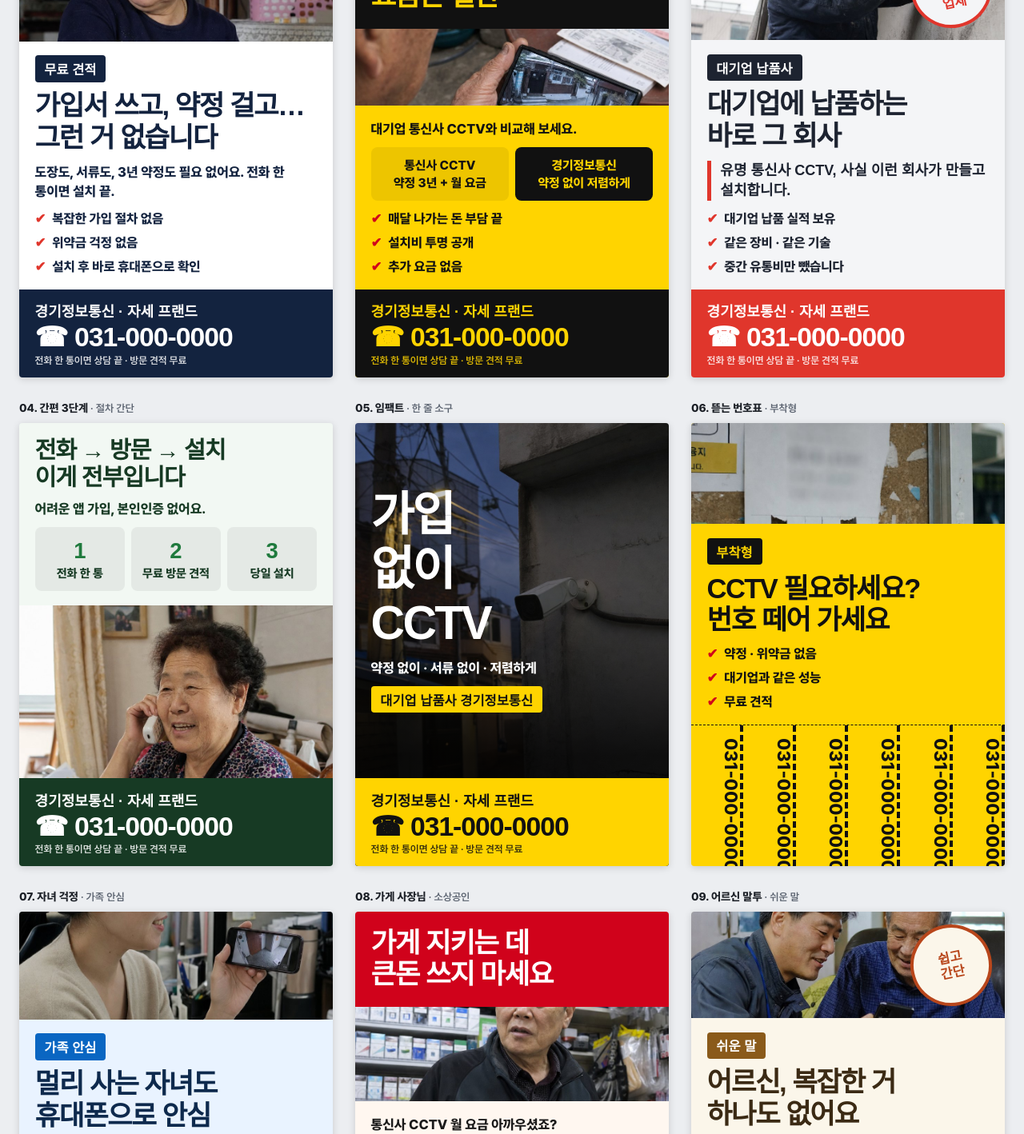
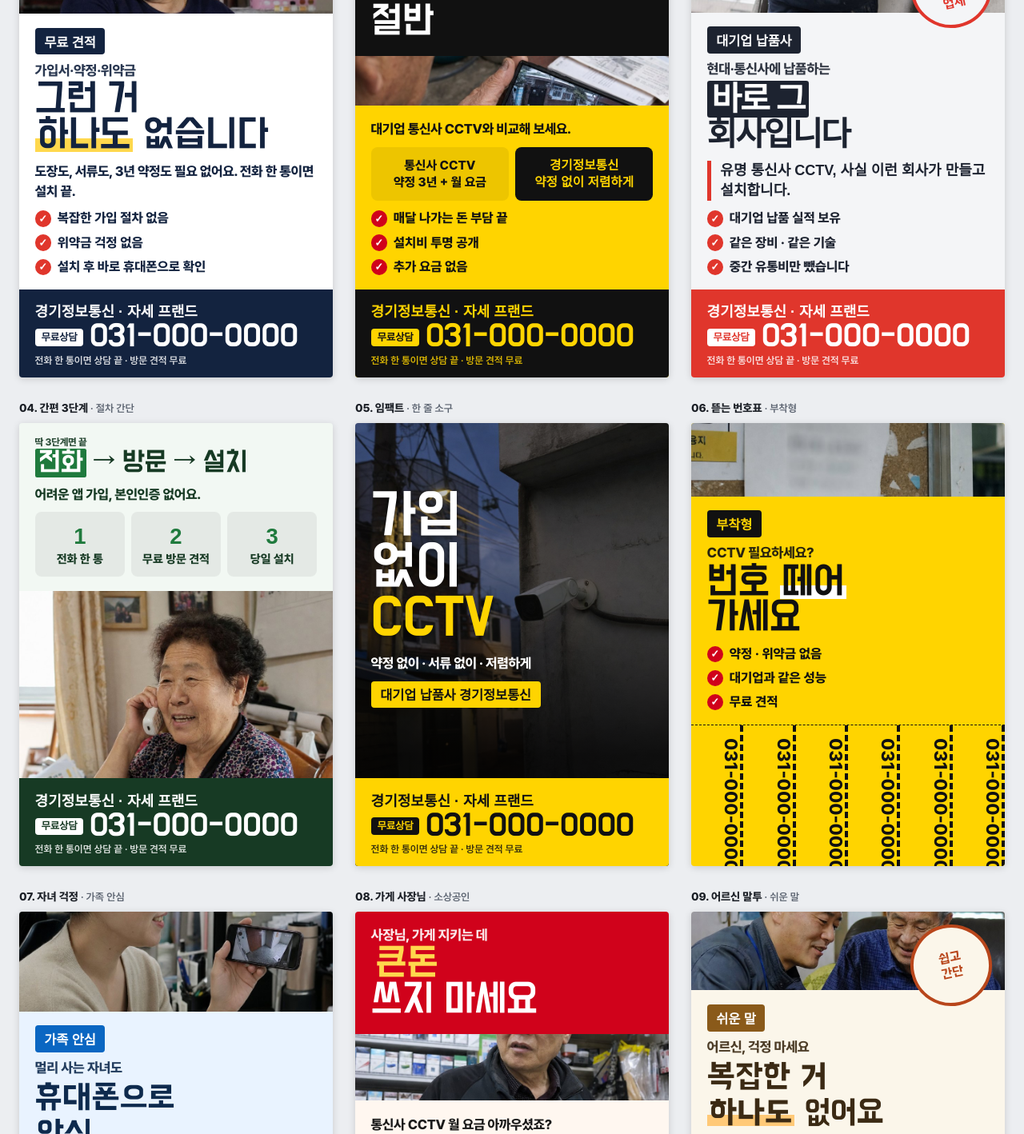
Before and after one commit to kimchoy1207-cloud/binkads, a plain HTML site: page flyers/cctv-flyers.html in a window 1280 px wide. Shown: the part 279-1697 px from the top of the page at 80% size. Drawn offline with Linux system fonts and the light colour scheme; a web font is replaced by a local one.

Commit message:
Flyers: headline typography redesign with display fonts and highlights
Co-Authored-By: Claude Opus 5.5 <noreply@anthropic.com>
Claude-Session: https://claude.ai/code/session_01YbnN135gER7uVHFKBFE4Zq

```diff
--- a/flyers/cctv-flyers.html
+++ b/flyers/cctv-flyers.html
@@ -1,6 +1,8 @@
 <title>경기정보통신 CCTV 전단 시안</title>
 <meta name="claude:viewport-fit-sides" content="cover">
 <style>
+@font-face{font-family:"Dohyeon";src:url(fonts/BMDOHYEON.woff2) format("woff2");font-display:swap}
+@font-face{font-family:"Hanna";src:url(fonts/BMHANNAPro.woff2) format("woff2");font-display:swap}
 @font-face{font-family:"Pretendard";font-weight:600;src:url(fonts/Pretendard-SemiBold.woff2) format("woff2");font-display:swap}
 @font-face{font-family:"Pretendard";font-weight:800;src:url(fonts/Pretendard-ExtraBold.woff2) format("woff2");font-display:swap}
 @font-face{font-family:"Pretendard";font-weight:900;src:url(fonts/Pretendard-Black.woff2) format("woff2");font-display:swap}
@@ -22,7 +24,7 @@ header p{color:var(--muted);margin:0 0 24px;max-width:70ch;line-height:1.6}
 .f .h{font-family:var(--disp);font-weight:900;line-height:1.15;letter-spacing:-.045em;text-wrap:balance;word-break:keep-all}
 .f{word-break:keep-all}
 .f .ph{background-size:cover;background-position:center 42%;flex:1 1 auto;min-height:22cqi}
-.f .ph.short{flex:1 1 0;min-height:18cqi}
+.f .ph.short{flex:1 1 0;min-height:12cqi}
 .f.full{background-size:cover;background-position:center}
 .f.full::before{content:"";position:absolute;inset:0;background:linear-gradient(180deg,rgba(0,0,0,.15) 0%,rgba(0,0,0,.35) 40%,rgba(0,0,0,.85) 75%)}
 .f.full>*{position:relative}
@@ -35,7 +37,7 @@ header p{color:var(--muted);margin:0 0 24px;max-width:70ch;line-height:1.6}
 .f .tel{font-family:var(--disp);font-weight:900;letter-spacing:-.03em;font-size:8.6cqi;line-height:1;white-space:nowrap}
 .f .small{font-size:3.2cqi;opacity:.85}
 .f .body{padding:4.5cqi 5cqi;display:flex;flex-direction:column;gap:2.6cqi;flex-shrink:0}
-.f .big{font-size:8.8cqi}.f .mid{font-size:7.5cqi}.f .sub{font-size:4.3cqi;font-weight:700;line-height:1.45}
+.f .big{font-size:10.5cqi}.f .mid{font-size:7.5cqi}.f .sub{font-size:4.3cqi;font-weight:700;line-height:1.45}
 .f .cam{width:34cqi;align-self:center}
 .f .vs{display:grid;grid-template-columns:1fr 1fr;gap:2cqi;font-size:4cqi;font-weight:700}
 .f .vs div{padding:3cqi;border-radius:2cqi;text-align:center;line-height:1.4}
@@ -48,6 +50,27 @@ header p{color:var(--muted);margin:0 0 24px;max-width:70ch;line-height:1.6}
 .f .steps b{display:block;font-family:var(--disp);font-size:7cqi;color:var(--acc2);font-weight:900}
 .f .tear{flex-shrink:0;display:grid;grid-template-columns:repeat(6,1fr);border-top:.5cqi dashed currentColor;margin-top:auto}
 .f .tear span{writing-mode:vertical-rl;font-size:3cqi;font-weight:700;padding:2cqi 0;border-right:.5cqi dashed currentColor;text-align:center;height:18cqi;overflow:hidden;font-size:2.8cqi!important;line-height:1;white-space:nowrap}
+
+/* 타이포 디자인 */
+.f .h{font-family:var(--hf,"Dohyeon"),"Pretendard",sans-serif;font-weight:var(--hw,400);letter-spacing:var(--hls,-.02em);line-height:1.08}
+.f .h i{display:block;font-style:normal;font-family:"Pretendard",sans-serif;font-weight:800;font-size:.42em;letter-spacing:-.02em;margin-bottom:.35em;opacity:.9}
+.f .h em{font-style:normal;color:var(--acc2)}
+.f[data-hl="marker"] .h em{color:inherit;background:linear-gradient(transparent 58%,var(--mk) 58%,var(--mk) 92%,transparent 92%);padding:0 .06em}
+.f[data-hl="box"] .h em{color:var(--accInk);background:var(--acc);padding:0 .14em;border-radius:.08em;box-decoration-break:clone;-webkit-box-decoration-break:clone}
+.f[data-hl="dot"] .h em{text-emphasis:filled dot var(--acc2);-webkit-text-emphasis:filled dot var(--acc2);text-emphasis-position:over right;-webkit-text-emphasis-position:over}
+.f[data-hl="under"] .h em{text-decoration:underline;text-decoration-color:var(--acc2);text-decoration-thickness:.12em;text-underline-offset:.08em}
+.f.full .h{text-shadow:0 .03em .12em rgba(0,0,0,.45)}
+.f.full .h em{color:#ffd400}
+.f .band .h em{color:var(--mk)}
+.f .tag{font-family:"Pretendard",sans-serif;letter-spacing:-.01em}
+.f .tel{font-family:"Dohyeon","Pretendard",sans-serif;font-weight:400;letter-spacing:0;display:flex;align-items:center;gap:2cqi}
+.f .tel::before{content:"무료상담";font-family:"Pretendard",sans-serif;font-weight:900;font-size:3.2cqi;letter-spacing:-.02em;padding:1.2cqi 2cqi;border-radius:1cqi;background:var(--footInk);color:var(--footBg);line-height:1}
+.f li::before{content:"✓";flex:0 0 auto;width:5.2cqi;height:5.2cqi;border-radius:50%;background:var(--acc2);color:#fff;display:grid;place-items:center;font-size:3.3cqi;font-weight:900;margin-top:.5cqi}
+.f.full li::before{color:#111}
+.f[style*="--acc2:#fff"] li::before{color:#ff6a13}
+.f .sub{letter-spacing:-.02em}
+.f .vs .b{font-weight:900}
+.f .stamp{font-family:"Hanna","Pretendard",sans-serif;font-weight:400}
 </style>
 <div class="wrap">
 <header><h1>경기정보통신 CCTV 전단 시안 30종</h1>
@@ -67,7 +90,7 @@ const P={ // paper, ink, acc, accInk, acc2, footBg, footInk
  teal:["#e6f5f3","#0b3b38","#0f8a7e","#fff","#0f8a7e","#0b3b38","#fff"]};
 const TEL="031-000-0000";
 const ph=(d,c)=>`<div class="ph ${c||""}" style="background-image:url(img/${d.img}.jpg)"></div>`;
-const foot=(t)=>`<div class="foot"><div class="brand">경기정보통신 · 자세 프랜드</div><div class="tel">☎ ${TEL}</div><div class="small">${t||"전화 한 통이면 상담 끝 · 방문 견적 무료"}</div></div>`;
+const foot=(t)=>`<div class="foot"><div class="brand">경기정보통신 · 자세 프랜드</div><div class="tel">${TEL}</div><div class="small">${t||"전화 한 통이면 상담 끝 · 방문 견적 무료"}</div></div>`;
 const L={
  A:d=>`${ph(d)}<div class="body"><span class="tag" style="align-self:flex-start">${d.tag}</span><div class="h big">${d.h}</div><div class="sub">${d.s}</div><ul>${d.p.map(x=>`<li>${x}</li>`).join("")}</ul></div>${foot(d.f)}`,
  B:d=>`<div class="band"><div class="h big">${d.h}</div></div>${ph(d,"short")}<div class="body"><div class="sub">${d.s}</div><div class="vs"><div class="a">${d.v[0]}</div><div class="b">${d.v[1]}</div></div><ul>${d.p.map(x=>`<li>${x}</li>`).join("")}</ul></div>${foot(d.f)}`,
@@ -77,41 +100,45 @@ const L={
  F:d=>`${ph(d,"short")}<div class="body"><span class="tag" style="align-self:flex-start">${d.tag}</span><div class="h big">${d.h}</div><ul>${d.p.map(x=>`<li>${x}</li>`).join("")}</ul></div><div class="tear">${Array(6).fill(`<span>${TEL}</span>`).join("")}</div>`
 };
 const D=[
-["가입 없음","무료 견적","A","navy","가입서 쓰고, 약정 걸고…<br>그런 거 없습니다","도장도, 서류도, 3년 약정도 필요 없어요. 전화 한 통이면 설치 끝.",["복잡한 가입 절차 없음","위약금 걱정 없음","설치 후 바로 휴대폰으로 확인"]],
-["가격","대기업 vs 우리","B","yellow","같은 화질,<br>요금은 절반","대기업 통신사 CCTV와 비교해 보세요.",["매달 나가는 돈 부담 끝","설치비 투명 공개","추가 요금 없음"],null,["통신사 CCTV<br>약정 3년 + 월 요금","경기정보통신<br>약정 없이 저렴하게"]],
-["납품사 신뢰","대기업 납품사","C","gray","대기업에 납품하는<br>바로 그 회사","유명 통신사 CCTV, 사실 이런 회사가 만들고 설치합니다.",["대기업 납품 실적 보유","같은 장비 · 같은 기술","중간 유통비만 뺐습니다"],"대기업<br>납품<br>업체"],
-["간편 3단계","절차 간단","D","green","전화 → 방문 → 설치<br>이게 전부입니다","어려운 앱 가입, 본인인증 없어요.",["전화 한 통","무료 방문 견적","당일 설치"]],
-["임팩트","한 줄 소구","E","black","가입<br>없이<br>CCTV","약정 없이 · 서류 없이 · 저렴하게","대기업 납품사 경기정보통신"],
-["뜯는 번호표","부착형","F","yellow","CCTV 필요하세요?<br>번호 떼어 가세요","가입 절차 없이, 저렴하게. 대기업 납품사가 직접 설치합니다.",["약정 · 위약금 없음","대기업과 같은 성능","무료 견적"]],
-["자녀 걱정","가족 안심","A","sky","멀리 사는 자녀도<br>휴대폰으로 안심","부모님 댁 현관, 가게 앞. 자녀분 휴대폰으로 실시간 확인.",["설정은 저희가 다 해드립니다","어려운 조작 없음","가입 없이 바로 사용"]],
-["가게 사장님","소상공인","B","red","가게 지키는 데<br>큰돈 쓰지 마세요","통신사 CCTV 월 요금 아까우셨죠?",["야간 도난 대비","카운터 · 창고 · 출입구","저렴한 설치비"],null,["월 요금 계속","한 번 설치로 끝"]],
-["어르신 말투","쉬운 말","C","cream","어르신, 복잡한 거<br>하나도 없어요","\"가입해라, 인증해라\" 그런 거 안 합니다. 기사가 와서 다 해드려요.",["전화만 주시면 됩니다","설치 · 설정 다 해드림","궁금하면 언제든 전화"],"쉽고<br>간단"],
-["비교표","성능 동일","B","navy","성능은 대기업과<br>똑같습니다","같은 공장, 같은 기술. 다른 건 가격뿐입니다.",["고화질 200만 화소 이상","야간 적외선 촬영","휴대폰 원격 확인"],null,["대기업 브랜드<br>비싼 요금","경기정보통신<br>같은 성능 · 저렴"]],
-["약정 해방","위약금 없음","E","orange","약정<br>없음","3년 묶이지 마세요. 마음 편히 쓰세요.","위약금 0원"],
-["지역 밀착","동네 업체","A","green","우리 동네 CCTV는<br>동네 업체가 빠릅니다","경기도 전 지역 직접 방문. 고장 나면 바로 달려갑니다.",["빠른 출동 A/S","직접 설치 · 직접 관리","가입 절차 없음"]],
-["질문형","공감","C","gray","CCTV 달려다<br>가입서 보고<br>포기하셨나요?","이제 그런 거 필요 없습니다.",["서류 없음","약정 없음","대기업 납품사 품질"],"서류<br>0장"],
-["가격 강조","월 부담 0","E","yellow","월 요금<br>걱정 끝","대기업 납품사 장비를 합리적인 가격에","무료 견적 상담"],
-["밤에도 선명","야간 화질","B","black","밤에도<br>얼굴까지 선명하게","대기업 제품과 같은 야간 적외선 카메라.",["어두운 골목도 또렷","비 오는 날도 OK","24시간 녹화"],null,["흐릿한 저가 제품","대기업급 선명 화질"]],
-["설치 당일","빠른 설치","D","sky","오늘 전화하면<br>오늘 설치","기다리게 하지 않습니다.",["오전 전화","오후 방문","저녁엔 확인 끝"]],
-["안심 보장","A/S 강조","A","teal","설치하고 끝?<br>아닙니다","고장 나면 바로 와서 고쳐 드립니다. 대기업 납품 기준 그대로 관리합니다.",["무상 A/S 기간 제공","전화 한 통 출동","기사 직접 방문"]],
-["전단 체크리스트","체크형","F","navy","이 중 하나라도<br>해당되면 전화주세요","",["가입 절차가 귀찮다","통신사 요금이 비싸다","성능은 좋았으면 한다"]],
-["주택·빌라","주거 안전","A","cream","현관 앞 택배,<br>이제 안심하세요","주택 · 빌라 · 농가 어디든 설치합니다.",["택배 분실 예방","낯선 사람 확인","가입 없이 바로 설치"]],
-["공장·창고","사업장","B","gray","창고 · 공장<br>넓어도 저렴하게","카메라 대수 많아도 대기업 대비 확 줄어든 비용.",["넓은 구역 다채널","원격으로 한눈에","대기업 납품 기술"],null,["대수만큼 오르는 요금","합리적 일괄 견적"]],
-["숫자 소구","간결","E","red","전화<br>1통","가입 없이, 서류 없이, 바로 설치","대기업 납품사"],
-["농촌","농가 맞춤","A","green","밭 · 축사 · 창고<br>도둑 걱정 끝","농기계 · 농작물 도난 대비. 멀리서도 휴대폰으로 확인.",["넓은 마당도 OK","야간 적외선","가입 절차 없음"]],
-["정직 선언","신뢰","C","navy","거품 뺀 가격,<br>정직하게 받습니다","광고비 · 유통비 대신 장비와 설치에 씁니다.",["견적 그대로 시공","숨은 비용 없음","대기업 납품 품질"],"정직<br>견적"],
-["자녀가 권함","자녀 메시지","C","sky","\"엄마, 이거 하나<br>달아드릴게요\"","부모님 댁 안전, 비싸게 하지 마세요.",["부모님은 아무것도 안 하셔도 됨","자녀 휴대폰으로 확인","약정 없음"],"효도<br>선물"],
-["이웃 추천","입소문","A","orange","옆집도 달았습니다","동네 어르신들이 먼저 찾는 이유, 쉽고 저렴해서입니다.",["가입 없이 설치","친절한 설명","대기업과 같은 장비"]],
-["교체 권유","기존 고객","B","teal","오래된 CCTV<br>바꿀 때 됐습니다","흐릿한 화면, 고장 잦은 녹화기. 이참에 바꾸세요.",["기존 선 재활용 가능","최신 고화질","저렴한 교체비"],null,["흐릿한 옛날 화면","대기업급 고화질"]],
-["큰 글씨","가독성 최우선","E","black","CCTV<br>싸게<br>쉽게","대기업 납품사가 직접 설치합니다","약정 없음"],
-["Q&A","궁금증 해소","D","cream","자주 묻는 질문<br>딱 세 가지","어르신들이 가장 많이 물으시는 것.",["가입해야<br>하나요?<br>→ 아니요","비싸지<br>않나요?<br>→ 저렴해요","성능<br>괜찮나요?<br>→ 대기업과 동일"]],
-["안전 경고형","경각심","C","yellow","요즘 빈집털이<br>늘고 있습니다","미리 대비하세요. 비싸지 않습니다.",["현관 · 창문 감시","휴대폰 알림","가입 절차 없음"],"방범<br>필수"],
-["종합형","3대 소구","A","red","쉽다 · 싸다 · 좋다","CCTV, 이제 고민하지 마세요.",["쉽다 : 가입 절차 없음","싸다 : 대기업보다 저렴","좋다 : 대기업 납품사 성능"]],
+["가입 없음", "무료 견적", "A", "navy", "<i>가입서·약정·위약금</i>그런 거<br><em>하나도</em> 없습니다", "도장도, 서류도, 3년 약정도 필요 없어요. 전화 한 통이면 설치 끝.", ["복잡한 가입 절차 없음", "위약금 걱정 없음", "설치 후 바로 휴대폰으로 확인"]],
+["가격", "대기업 vs 우리", "B", "yellow", "<i>대기업과 같은 화질</i>요금은<br><em>절반</em>", "대기업 통신사 CCTV와 비교해 보세요.", ["매달 나가는 돈 부담 끝", "설치비 투명 공개", "추가 요금 없음"], null, ["통신사 CCTV<br>약정 3년 + 월 요금", "경기정보통신<br>약정 없이 저렴하게"]],
+["납품사 신뢰", "대기업 납품사", "C", "gray", "<i>현대·통신사에 납품하는</i><em>바로 그</em><br>회사입니다", "유명 통신사 CCTV, 사실 이런 회사가 만들고 설치합니다.", ["대기업 납품 실적 보유", "같은 장비 · 같은 기술", "중간 유통비만 뺐습니다"], "대기업<br>납품<br>업체"],
+["간편 3단계", "절차 간단", "D", "green", "<i>딱 3단계면 끝</i><em>전화</em> → 방문 → 설치", "어려운 앱 가입, 본인인증 없어요.", ["전화 한 통", "무료 방문 견적", "당일 설치"]],
+["임팩트", "한 줄 소구", "E", "black", "가입<br>없이<br><em>CCTV</em>", "약정 없이 · 서류 없이 · 저렴하게", "대기업 납품사 경기정보통신"],
+["뜯는 번호표", "부착형", "F", "yellow", "<i>CCTV 필요하세요?</i>번호 <em>떼어</em><br>가세요", "가입 절차 없이, 저렴하게. 대기업 납품사가 직접 설치합니다.", ["약정 · 위약금 없음", "대기업과 같은 성능", "무료 견적"]],
+["자녀 걱정", "가족 안심", "A", "sky", "<i>멀리 사는 자녀도</i>휴대폰으로<br><em>안심</em>", "부모님 댁 현관, 가게 앞. 자녀분 휴대폰으로 실시간 확인.", ["설정은 저희가 다 해드립니다", "어려운 조작 없음", "가입 없이 바로 사용"]],
+["가게 사장님", "소상공인", "B", "red", "<i>사장님, 가게 지키는 데</i><em>큰돈</em><br>쓰지 마세요", "통신사 CCTV 월 요금 아까우셨죠?", ["야간 도난 대비", "카운터 · 창고 · 출입구", "저렴한 설치비"], null, ["월 요금 계속", "한 번 설치로 끝"]],
+["어르신 말투", "쉬운 말", "C", "cream", "<i>어르신, 걱정 마세요</i>복잡한 거<br><em>하나도</em> 없어요", "\"가입해라, 인증해라\" 그런 거 안 합니다. 기사가 와서 다 해드려요.", ["전화만 주시면 됩니다", "설치 · 설정 다 해드림", "궁금하면 언제든 전화"], "쉽고<br>간단"],
+["비교표", "성능 동일", "B", "navy", "<i>같은 공장 · 같은 기술</i>성능은<br>대기업과 <em>똑같다</em>", "같은 공장, 같은 기술. 다른 건 가격뿐입니다.", ["고화질 200만 화소 이상", "야간 적외선 촬영", "휴대폰 원격 확인"], null, ["대기업 브랜드<br>비싼 요금", "경기정보통신<br>같은 성능 · 저렴"]],
+["약정 해방", "위약금 없음", "E", "orange", "<em>약정</em><br>없음", "3년 묶이지 마세요. 마음 편히 쓰세요.", "위약금 0원"],
+["지역 밀착", "동네 업체", "A", "green", "<i>우리 동네 업체라</i>부르면<br><em>바로</em> 옵니다", "경기도 전 지역 직접 방문. 고장 나면 바로 달려갑니다.", ["빠른 출동 A/S", "직접 설치 · 직접 관리", "가입 절차 없음"]],
+["질문형", "공감", "C", "gray", "<i>가입서 보고 포기하셨나요?</i>이제<br><em>서류 0장</em>", "이제 그런 거 필요 없습니다.", ["서류 없음", "약정 없음", "대기업 납품사 품질"], "서류<br>0장"],
+["가격 강조", "월 부담 0", "E", "yellow", "<i>매달 나가는 돈</i>월 요금<br><em>걱정 끝</em>", "대기업 납품사 장비를 합리적인 가격에", "무료 견적 상담"],
+["밤에도 선명", "야간 화질", "B", "black", "<i>대기업급 야간 적외선</i>밤에도<br><em>얼굴까지</em>", "대기업 제품과 같은 야간 적외선 카메라.", ["어두운 골목도 또렷", "비 오는 날도 OK", "24시간 녹화"], null, ["흐릿한 저가 제품", "대기업급 선명 화질"]],
+["설치 당일", "빠른 설치", "D", "sky", "<i>기다리게 하지 않습니다</i>오늘 전화<br><em>오늘 설치</em>", "기다리게 하지 않습니다.", ["오전 전화", "오후 방문", "저녁엔 확인 끝"]],
+["안심 보장", "A/S 강조", "A", "teal", "<i>설치하고 끝? 아닙니다</i>고장 나면<br><em>바로 출동</em>", "고장 나면 바로 와서 고쳐 드립니다. 대기업 납품 기준 그대로 관리합니다.", ["무상 A/S 기간 제공", "전화 한 통 출동", "기사 직접 방문"]],
+["전단 체크리스트", "체크형", "F", "navy", "<i>하나라도 해당되면</i><em>지금</em><br>전화주세요", "", ["가입 절차가 귀찮다", "통신사 요금이 비싸다", "성능은 좋았으면 한다"]],
+["주택·빌라", "주거 안전", "A", "cream", "<i>택배 분실 · 낯선 사람</i>현관 앞<br><em>안심</em>하세요", "주택 · 빌라 · 농가 어디든 설치합니다.", ["택배 분실 예방", "낯선 사람 확인", "가입 없이 바로 설치"]],
+["공장·창고", "사업장", "B", "gray", "<i>넓은 창고 · 공장도</i>대수 많아도<br><em>저렴하게</em>", "카메라 대수 많아도 대기업 대비 확 줄어든 비용.", ["넓은 구역 다채널", "원격으로 한눈에", "대기업 납품 기술"], null, ["대수만큼 오르는 요금", "합리적 일괄 견적"]],
+["숫자 소구", "간결", "E", "red", "전화<br><em>1통</em>", "가입 없이, 서류 없이, 바로 설치", "대기업 납품사"],
+["농촌", "농가 맞춤", "A", "green", "<i>밭 · 축사 · 창고</i>도둑 걱정<br><em>끝</em>", "농기계 · 농작물 도난 대비. 멀리서도 휴대폰으로 확인.", ["넓은 마당도 OK", "야간 적외선", "가입 절차 없음"]],
+["정직 선언", "신뢰", "C", "navy", "<i>광고비·유통비 뺀</i><em>정직한</em><br>가격", "광고비 · 유통비 대신 장비와 설치에 씁니다.", ["견적 그대로 시공", "숨은 비용 없음", "대기업 납품 품질"], "정직<br>견적"],
+["자녀가 권함", "자녀 메시지", "C", "sky", "<i>\"엄마, 이거 하나 달아드릴게\"</i>부모님 댁<br><em>효도 CCTV</em>", "부모님 댁 안전, 비싸게 하지 마세요.", ["부모님은 아무것도 안 하셔도 됨", "자녀 휴대폰으로 확인", "약정 없음"], "효도<br>선물"],
+["이웃 추천", "입소문", "A", "orange", "<i>동네 어르신들 사이에서</i>옆집도<br><em>달았대요</em>", "동네 어르신들이 먼저 찾는 이유, 쉽고 저렴해서입니다.", ["가입 없이 설치", "친절한 설명", "대기업과 같은 장비"]],
+["교체 권유", "기존 고객", "B", "teal", "<i>흐릿한 옛날 화면</i>이참에<br><em>바꾸세요</em>", "흐릿한 화면, 고장 잦은 녹화기. 이참에 바꾸세요.", ["기존 선 재활용 가능", "최신 고화질", "저렴한 교체비"], null, ["흐릿한 옛날 화면", "대기업급 고화질"]],
+["큰 글씨", "가독성 최우선", "E", "black", "CCTV<br><em>싸게</em><br><em>쉽게</em>", "대기업 납품사가 직접 설치합니다", "약정 없음"],
+["Q&A", "궁금증 해소", "D", "cream", "<i>자주 묻는 질문</i>딱 <em>세 가지</em>", "어르신들이 가장 많이 물으시는 것.", ["가입해야<br>하나요?<br>→ 아니요", "비싸지<br>않나요?<br>→ 저렴해요", "성능<br>괜찮나요?<br>→ 대기업과 동일"]],
+["안전 경고형", "경각심", "C", "yellow", "<i>요즘 빈집털이 늘었습니다</i>미리<br><em>대비</em>하세요", "미리 대비하세요. 비싸지 않습니다.", ["현관 · 창문 감시", "휴대폰 알림", "가입 절차 없음"], "방범<br>필수"],
+["종합형", "3대 소구", "A", "red", "<em>쉽다</em> · <em>싸다</em><br><em>좋다</em>", "CCTV, 이제 고민하지 마세요.", ["쉽다 : 가입 절차 없음", "싸다 : 대기업보다 저렴", "좋다 : 대기업 납품사 성능"]],
 ];
 document.getElementById("g").innerHTML=D.map((r,i)=>{const[nm,tg,lay,pal,h,s,p,st,v]=r;const c=P[pal];
 const IM=Array.from({length:30},(_,i)=>"p"+String(i+1).padStart(2,"0"));
 const d={img:IM[i],h,s,p:Array.isArray(p)?p:[],tag:Array.isArray(p)?tg:p,st,v};
 const style=`--paper:${c[0]};--ink:${c[1]};--acc:${c[2]};--accInk:${c[3]};--acc2:${c[4]};--footBg:${c[5]};--footInk:${c[6]}`;
-const full=lay==="E"?` full" style="background-image:url(img/${IM[i]}.jpg);${style}`:`" style="${style}`;
+const FN=["d","d","p","d","d","d","h","d","h","p","d","h","d","d","p","d","p","d","h","p","d","h","p","h","h","d","d","h","d","d"][i];
+const HL=["marker","color","box","box","color","marker","marker","box","marker","under","color","box","box","color","marker","box","under","marker","box","under","color","box","dot","marker","marker","box","color","box","under","marker"][i];
+const FV={d:"--hf:Dohyeon;--hw:400;--hls:-.01em",h:"--hf:Hanna;--hw:400;--hls:-.01em",p:"--hf:Pretendard;--hw:900;--hls:-.055em"}[FN];
+const MK={navy:"#ffd84d",yellow:"#ffffff",red:"#ffd84d",green:"#c8f26b",black:"#ffd400",sky:"#ffe066",cream:"#ffc977",orange:"#111",gray:"#ffd84d",teal:"#ffe066"}[pal];
+const full=(lay==="E"?` full" style="background-image:url(img/${IM[i]}.jpg);${style}`:`" style="${style}`)+`;${FV};--mk:${MK}" data-hl="${HL}`;
 return `<div class="item"><div class="meta"><b>${String(i+1).padStart(2,"0")}. ${nm}</b> · ${tg}</div><div class="f${full}">${L[lay](d)}</div></div>`}).join("");
 </script>
```
Also changed, not shown: flyers/fonts/BMDOHYEON.woff2 (added), flyers/fonts/BMHANNAPro.woff2 (added).
